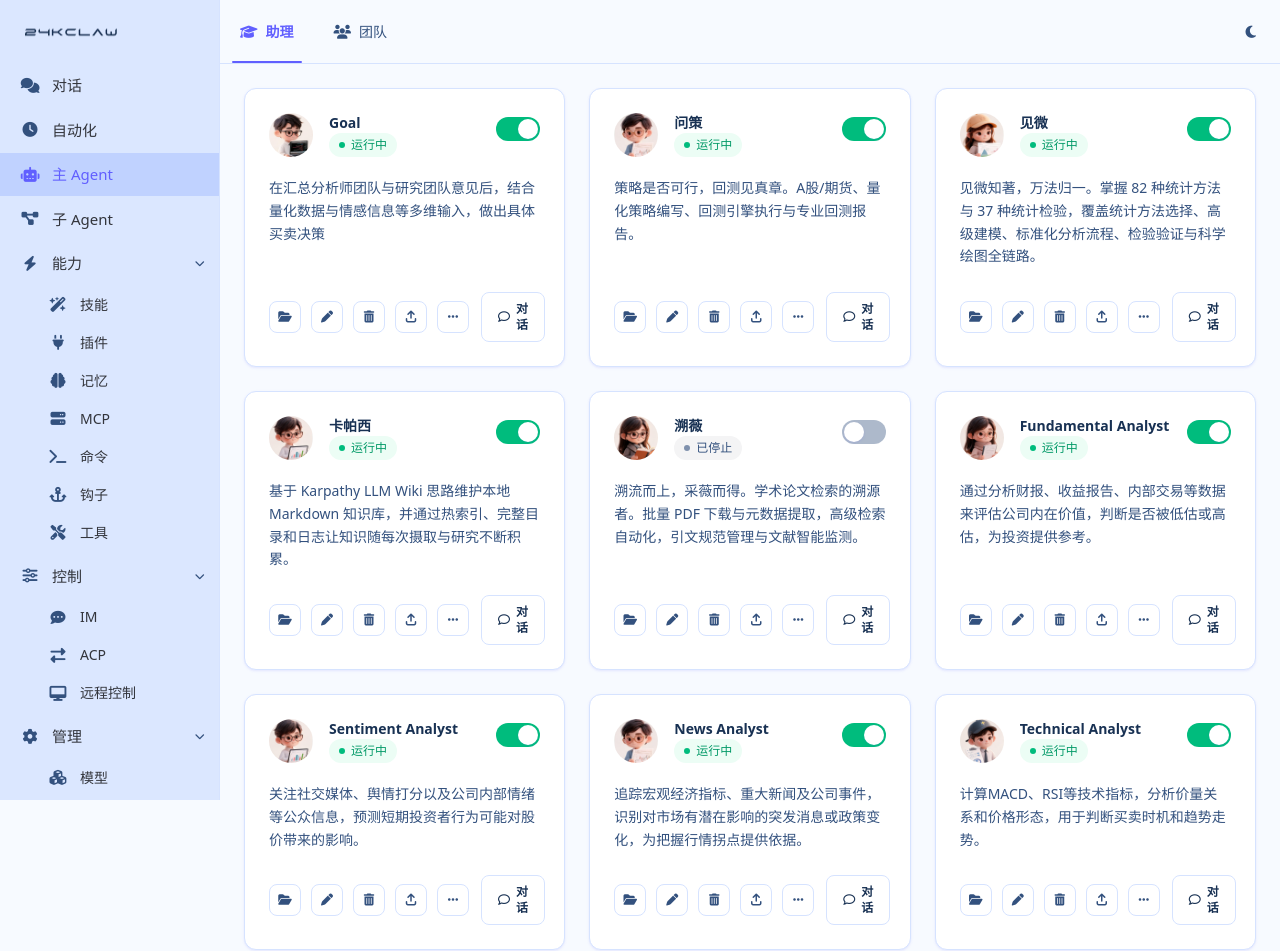
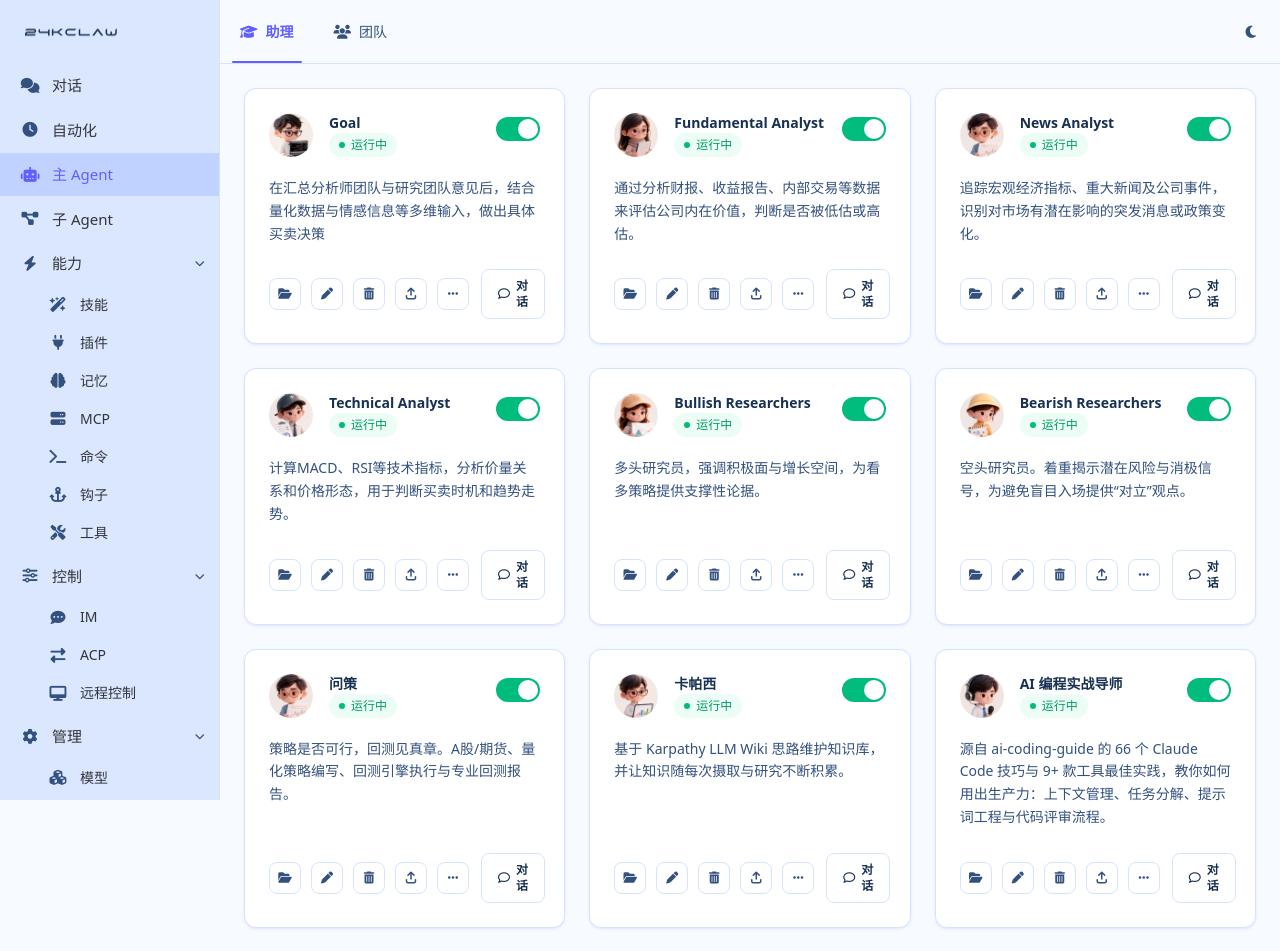
Before and after one commit to 24krmb/24K-Claw-Web, a React (Vite) app: page /agents/mine in a window 1280 px wide. Shown: the top 951 px of the page. Built offline with nearby package versions, Linux system fonts and the light colour scheme.

Commit message:
chore: 调整助理列表顺序、运行状态与描述文案
- 分析师团队前置，问策/卡帕西等后移
- Sentiment Analyst、见微置为已停止
- 精简部分助理描述文案

```diff
--- a/src/data/assistants.ts
+++ b/src/data/assistants.ts
@@ -9,8 +9,45 @@ export const myAssistants: Assistant[] = [
     name: 'Goal',
     avatar: '/images/avatars/goal.png',
     running: true,
+    description:'在汇总分析师团队与研究团队意见后，结合量化数据与情感信息等多维输入，做出具体买卖决策',
+  },
+
+  {
+    id: 'Fundamental Analyst',
+    name: 'Fundamental Analyst',
+    avatar: '/images/avatars/2.png',
+    running: true,
+    description:'通过分析财报、收益报告、内部交易等数据来评估公司内在价值，判断是否被低估或高估。',
+  },
+  {
+    id: 'News Analyst',
+    name: 'News Analyst',
+    avatar: '/images/avatars/4.png',
+    running: true,
     description:
-      '在汇总分析师团队与研究团队意见后，结合量化数据与情感信息等多维输入，做出具体买卖决策',
+      '追踪宏观经济指标、重大新闻及公司事件，识别对市场有潜在影响的突发消息或政策变化。',
+  },
+  {
+    id: 'Technical Analyst',
+    name: 'Technical Analyst',
+    avatar: '/images/avatars/5.png',
+    running: true,
+    description:'计算MACD、RSI等技术指标，分析价量关系和价格形态，用于判断买卖时机和趋势走势。',
+  },
+
+  {
+    id: 'Bullish Researchers',
+    name: 'Bullish Researchers',
+    avatar: '/images/avatars/9.png',
+    running: true,
+    description:'多头研究员，强调积极面与增长空间，为看多策略提供支撑性论据。',
+  },
+  {
+    id: 'Bearish Researchers',
+    name: 'Bearish Researchers',
+    avatar: '/images/avatars/10.png',
+    running: true,
+    description:'空头研究员。着重揭示潜在风险与消极信号，为避免盲目入场提供“对立”观点。',
   },
   {
     id: 'wen-ce',
@@ -20,85 +57,38 @@ export const myAssistants: Assistant[] = [
     description: '策略是否可行，回测见真章。A股/期货、量化策略编写、回测引擎执行与专业回测报告。',
   },
   {
-    id: 'jian-wei',
-    name: '见微',
-    avatar: '/images/avatars/9.png',
-    running: true,
-    description:
-      '见微知著，万法归一。掌握 82 种统计方法与 37 种统计检验，覆盖统计方法选择、高级建模、标准化分析流程、检验验证与科学绘图全链路。',
-  },
-  {
     id: 'karpathy-wiki-expert',
     name: '卡帕西',
     avatar: '/images/avatars/3.png',
     running: true,
-    description:
-      '基于 Karpathy LLM Wiki 思路维护本地 Markdown 知识库，并通过热索引、完整目录和日志让知识随每次摄取与研究不断积累。',
+    description:'基于 Karpathy LLM Wiki 思路维护知识库，并让知识随每次摄取与研究不断积累。',
+  },
+  {
+    id: 'ai-coding-mentor',
+    name: 'AI 编程实战导师',
+    avatar: '/images/avatars/6.png',
+    running: true,
+    description:'源自 ai-coding-guide 的 66 个 Claude Code 技巧与 9+ 款工具最佳实践，教你如何用出生产力：上下文管理、任务分解、提示词工程与代码评审流程。',
+  },
+  {
+    id: 'Sentiment Analyst',
+    name: 'Sentiment Analyst',
+    avatar: '/images/avatars/3.png',
+    running: false,
+    description:'关注社交媒体、舆情打分以及公司内部情绪等公众信息，预测短期投资者行为可能对股价带来的影响。',
+  },
+  {
+    id: 'jian-wei',
+    name: '见微',
+    avatar: '/images/avatars/9.png',
+    running: false,
+    description:'见微知著，万法归一。掌握 82 种统计方法与 37 种统计检验，覆盖统计方法选择、高级建模、标准化分析流程、检验验证与科学绘图全链路。',
   },
   {
     id: 'su-wei',
     name: '溯薇',
     avatar: '/images/avatars/13.png',
     running: false,
-    description:
-      '溯流而上，采薇而得。学术论文检索的溯源者。批量 PDF 下载与元数据提取，高级检索自动化，引文规范管理与文献智能监测。',
-  },
-
-
-  {
-    id: 'Fundamental Analyst',
-    name: 'Fundamental Analyst',
-    avatar: '/images/avatars/2.png',
-    running: true,
-    description:
-      '通过分析财报、收益报告、内部交易等数据来评估公司内在价值，判断是否被低估或高估，为投资提供参考。',
-  },
-  {
-    id: 'Sentiment Analyst',
-    name: 'Sentiment Analyst',
-    avatar: '/images/avatars/3.png',
-    running: true,
-    description:
-      '关注社交媒体、舆情打分以及公司内部情绪等公众信息，预测短期投资者行为可能对股价带来的影响。',
-  },
-  {
-    id: 'News Analyst',
-    name: 'News Analyst',
-    avatar: '/images/avatars/4.png',
-    running: true,
-    description:
-      '追踪宏观经济指标、重大新闻及公司事件，识别对市场有潜在影响的突发消息或政策变化，为把握行情拐点提供依据。',
-  },
-  {
-    id: 'Technical Analyst',
-    name: 'Technical Analyst',
-    avatar: '/images/avatars/5.png',
-    running: true,
-    description:
-      '计算MACD、RSI等技术指标，分析价量关系和价格形态，用于判断买卖时机和趋势走势。',
-  },
-  {
-    id: 'ai-coding-mentor',
-    name: 'AI 编程实战导师',
-    avatar: '/images/avatars/6.png',
-    running: true,
-    description:
-      '源自 ai-coding-guide 的 66 个 Claude Code 技巧与 9+ 款工具最佳实践，教你如何用出生产力：上下文管理、任务分解、提示词工程与代码评审流程。',
-  },
-  {
-    id: 'Bullish Researchers',
-    name: 'Bullish Researchers',
-    avatar: '/images/avatars/9.png',
-    running: true,
-    description:
-      '多头研究员，强调积极面与增长空间，为看多策略提供支撑性论据。',
-  },
-  {
-    id: 'Bearish Researchers',
-    name: 'Bearish Researchers',
-    avatar: '/images/avatars/10.png',
-    running: true,
-    description:
-      '空头研究员。着重揭示潜在风险与消极信号，为避免盲目入场提供“对立”观点。',
+    description:'溯流而上，采薇而得。学术论文检索的溯源者。批量 PDF 下载与元数据提取，高级检索自动化，引文规范管理与文献智能监测。',
   },
 ]
```
